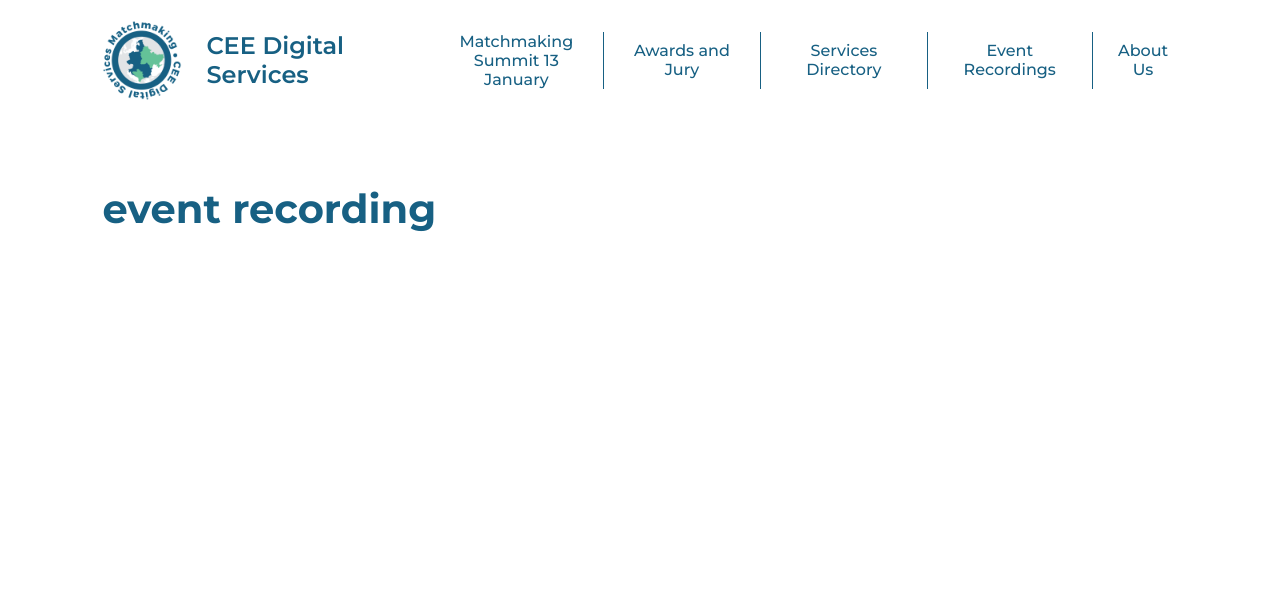
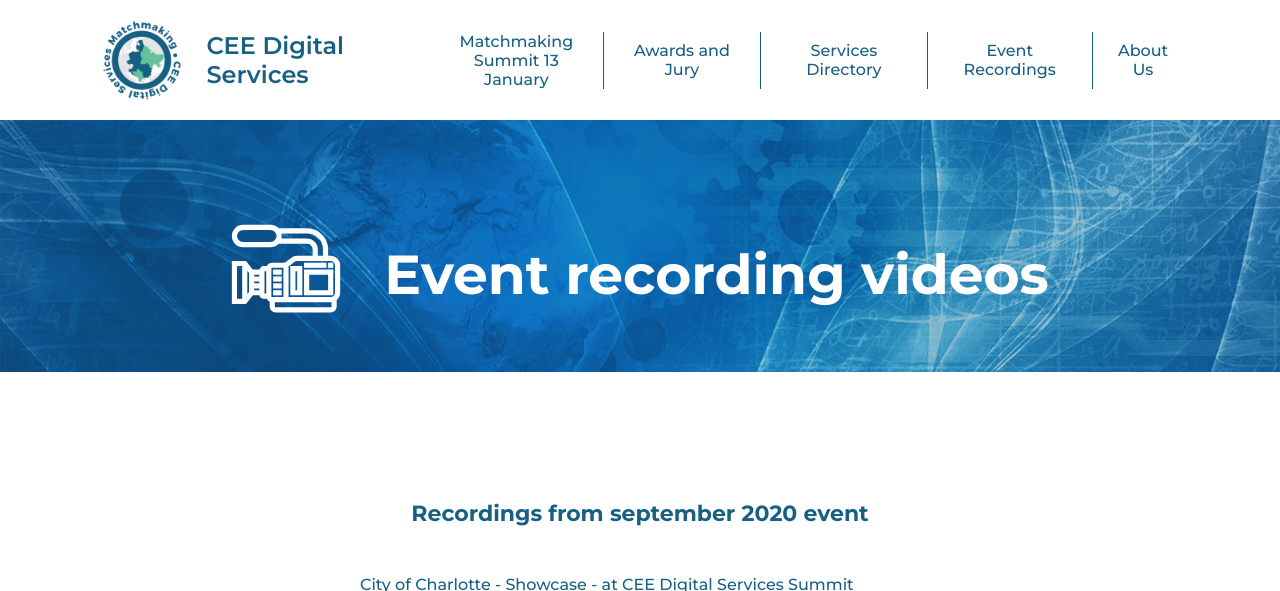
Before and after one commit to razvanWebDev/CEE_Digital_Services_website, a PHP site: page /event-recording.html in a window 1280 px wide. Shown: the top 591 px of the page. Before the commit the page ends 232 px from the top, so only its background shows below. Run offline with PHP 8.4, Linux system fonts and the light colour scheme.

Commit message:
event recordings page

```diff
--- a/event-recording.html
+++ b/event-recording.html
@@ -25,9 +25,64 @@
         </nav>
     </header>
 
-    <section>
-        <h1>event recording </h1>
+    <section class="title-with-bg">
+        <h1><img src="img/SVG/Recordings_icon.svg" alt="recordings" class="section-title-icon"> Event recording videos
+        </h1>
+    </section>
 
+    <section class="event-recordings-section">
+
+        <div class="event-recordings-container">
+            <h2>Recordings from september 2020 event</h2>
+
+            <div class="recording">
+                <p>City of Charlotte - Showcase - at CEE Digital Services Summit</p>
+                <iframe width="560" height="315" src="https://www.youtube.com/embed/OpdnGbrCmbk" frameborder="0"
+                    allow="accelerometer; autoplay; clipboard-write; encrypted-media; gyroscope; picture-in-picture"
+                    allowfullscreen>
+                </iframe>
+            </div>
+
+            <div class="recording">
+                <p>SportsTech.ai and Agilent on US Panel at CEE Digital Services Summit</p>
+                <iframe width="560" height="315" src="https://www.youtube.com/embed/sTbKSXUML8g" frameborder="0"
+                    allow="accelerometer; autoplay; clipboard-write; encrypted-media; gyroscope; picture-in-picture"
+                    allowfullscreen>
+                </iframe>
+            </div>
+
+            <div class="recording">
+                <p>CEE Digital Services Summit - 17 September 2020. US Panel IV</p>
+                <iframe width="560" height="315" src="https://www.youtube.com/embed/2zebnSBOcJM" frameborder="0"
+                    allow="accelerometer; autoplay; clipboard-write; encrypted-media; gyroscope; picture-in-picture"
+                    allowfullscreen>
+                </iframe>
+            </div>
+
+            <div class="recording">
+                <p>CEE Digital Services Summit - 17 September, US Panel I</p>
+                <iframe width="560" height="315" src="https://www.youtube.com/embed/Cc3UZWWH2-M" frameborder="0"
+                    allow="accelerometer; autoplay; clipboard-write; encrypted-media; gyroscope; picture-in-picture"
+                    allowfullscreen>
+                </iframe>
+            </div>
+
+            <div class="recording">
+                <p>Germany Panel at CEE Digital Services Summit</p>
+                <iframe width="560" height="315" src="https://www.youtube.com/embed/QQU_QpE17iw" frameborder="0"
+                    allow="accelerometer; autoplay; clipboard-write; encrypted-media; gyroscope; picture-in-picture"
+                    allowfullscreen>
+                </iframe>
+            </div>
+
+            <div class="recording">
+                <p>UK Panel at CEE Digital Services Summit</p>
+                <iframe width="560" height="315" src="https://www.youtube.com/embed/QbkXH9vTsNU" frameborder="0"
+                    allow="accelerometer; autoplay; clipboard-write; encrypted-media; gyroscope; picture-in-picture"
+                    allowfullscreen>
+                </iframe>
+            </div>
+        </div>
     </section>
 
     <footer>
--- a/style.css
+++ b/style.css
@@ -12,7 +12,7 @@
   --section-padding: var(--top-bottom-padding) var(--sides-padding);
 
   /* text vars */
-  --header1-size: 40px;
+  --header1-size: 55px;
   --header2-size: 22px;
   --paragraph-size: 16px;
   --regular: 400;
@@ -85,6 +85,24 @@ section p {
   background-position: center;
   background-size: 100% 110%;
   background-color: var(--dark-blue-color);
+}
+
+.title-with-bg {
+  color: var(--white-color);
+  background-image: linear-gradient(
+      rgba(23, 96, 131, 0.4) 0%,
+      rgba(23, 96, 131, 0.4) 100%
+    ),
+    url("img/BackgroundDigital_1.jpg");
+  background-repeat: no-repeat;
+  background-position: center;
+  background-size: 100%;
+  background-color: var(--dark-blue-color);
+}
+
+.title-with-bg h1 {
+  display: block;
+  text-align: center;
 }
 
 .separator {
@@ -406,6 +424,28 @@ header.bottom-shaddow {
   text-align: center;
 }
 
+/* =======================event recordings page========================== */
+.event-recordings-section h1,
+.event-recordings-container h2 {
+  display: block;
+  text-align: center;
+}
+
+.event-recordings-container {
+  display: flex;
+  flex-direction: column;
+  align-items: center;
+  padding: var(--top-bottom-padding) 0;
+}
+
+.event-recordings-container .recording {
+  padding: 3em 0;
+}
+
+.event-recordings-container .recording p {
+  margin: 0;
+}
+
 /* ################################# ANIMATIONS ########################### */
 @keyframes slideDown {
   0% {
```
Also changed, not shown: img/BackgroundDigital_1.jpg (added), img/SVG/Recordings_icon.svg (added).
